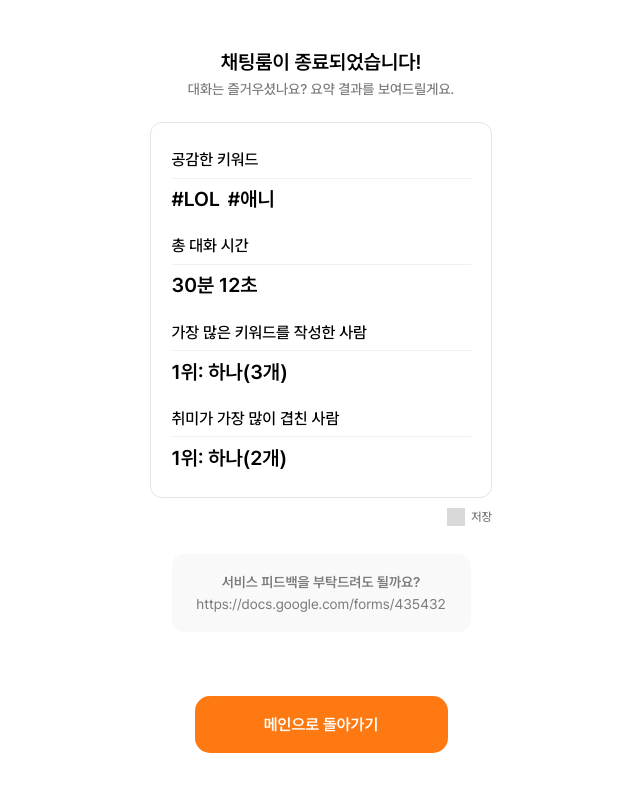
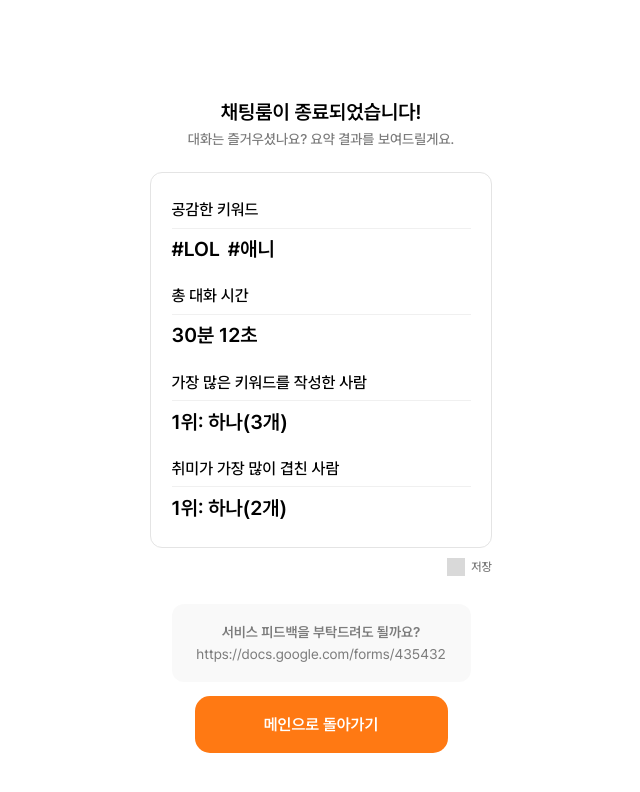
Before and after one commit to IT-s-Time-6Team/FE, a React (Vite) app: page /chatRoom/exit in a window 1280 px wide. Shown: the top 792 px of the page, without its empty margins (319-959 px from the left). Built offline with nearby package versions, Linux system fonts and the light colour scheme.

Commit message:
style: 모달 위치 조정

```diff
--- a/src/components/chatRoomExit/SummaryModal.tsx
+++ b/src/components/chatRoomExit/SummaryModal.tsx
@@ -60,7 +60,7 @@ const ModalBody = styled.div`
   border-radius: 12px;
   background: #fff;
   position: fixed;
-  top: 50%;
+  top: 45%;
   left: 50%;
   transform: translate(-50%, -50%);
   padding: 36px 23px;
--- a/src/pages/chatRoomExitPage.tsx
+++ b/src/pages/chatRoomExitPage.tsx
@@ -1,5 +1,5 @@
 import styled from '@emotion/styled';
-import React, { useState } from 'react';
+import { useState } from 'react';
 import Button from '@components/chatRoomExit/Button';
 import SummaryModal from '@components/chatRoomExit/SummaryModal';
 import { ModalPortal } from '@components/shared/ModalPortal';
@@ -78,7 +78,7 @@ const Header = styled.div`
   display: flex;
   flex-direction: column;
   gap: 7px;
-  margin: 50px 0 25px 0;
+  margin: 100px 0 25px 0;
 `;
 const Title = styled.p`
   font-size: 20px;
```
